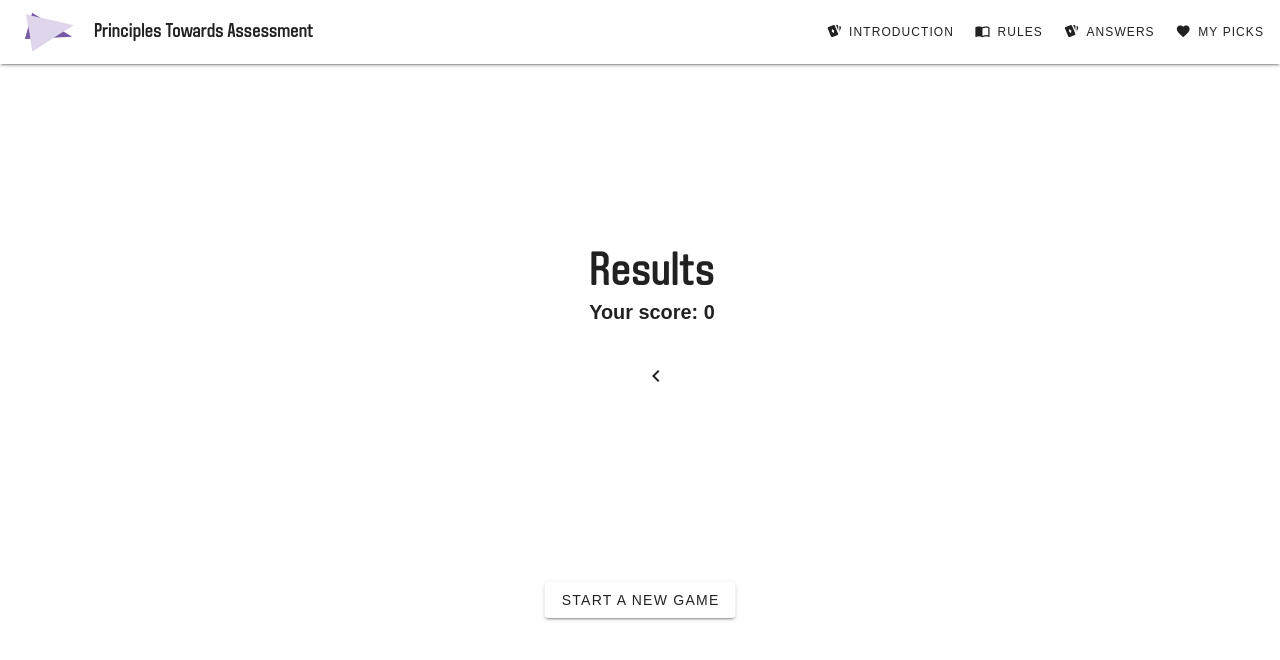
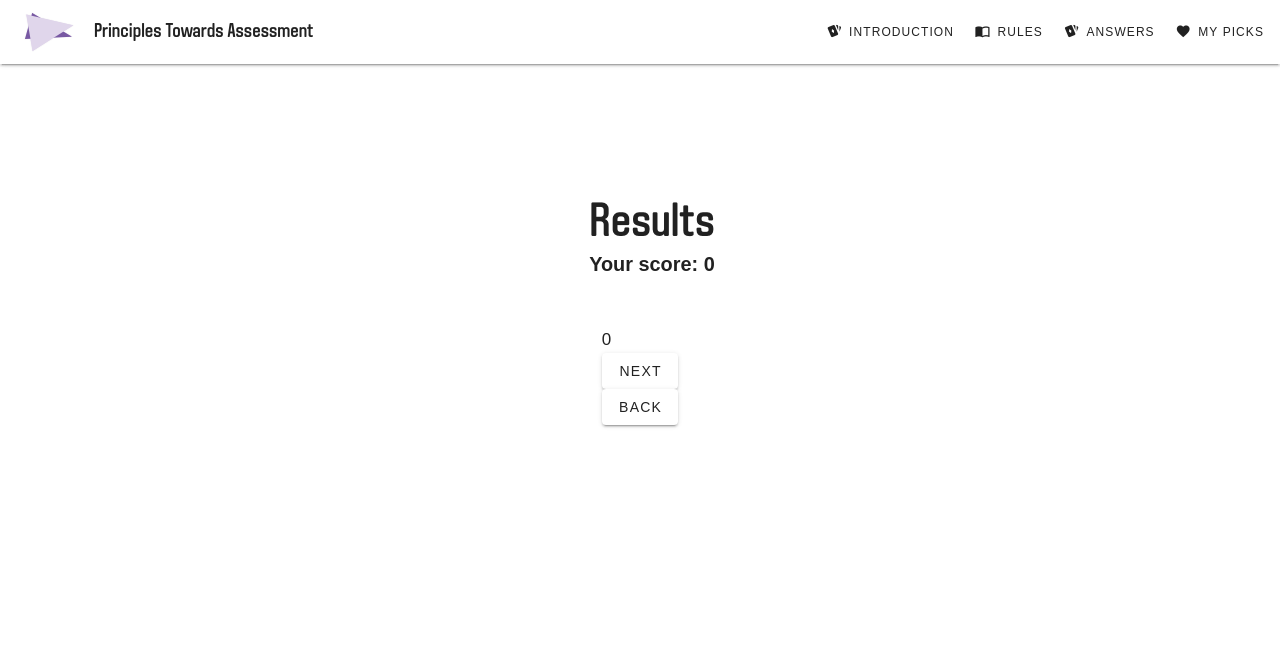
Before and after one commit to bpdavies92/principles-for-assessment, a Vue app: page / in a window 1280 px wide. Shown: the top 660 px of the page. Built offline with nearby package versions, Linux system fonts and the light colour scheme.

Commit message:
Added custom back and forward buttons with functions to make them work and loop when they read the end

```diff
--- a/src/components/GameFinished.vue
+++ b/src/components/GameFinished.vue
@@ -18,17 +18,16 @@
 
         <v-window
             v-model="window"
-            show-arrows
             class='pa-12'
             continues
+            min-height='450px'
+            width='100%'
+            continuous
         >
         <v-window-item
           v-for="(card, index) in myQuestionAnswers"
           :key="index"
           class="overflow-visible"
-
-
-
         >
                   <!-- QUESTION CARD -->
           <v-sheet class="d-flex">
@@ -53,9 +52,12 @@
               </FlashCard>
           </v-sheet>
         </v-window-item>
+        {{ window }}
+        <v-btn @click="nextCard">Next</v-btn>
+        <v-btn @click="backCard">Back</v-btn>
     </v-window>
 
-    <v-btn @click="resetGame" class="position-absolute restart-btn">Start a new game</v-btn>
+
 
     </v-sheet>
   </template>
@@ -87,6 +89,23 @@
     gamePoints.value = 0;
     myQuestionAnswers.value = [];
   }
+
+  function nextCard() {
+    if(window.value === myQuestionAnswers.value.length - 1) {
+      window.value = 0
+    } else {
+      window.value += 1
+    }
+  }
+
+    function backCard() {
+    if(window.value <= 0) {
+      window.value = myQuestionAnswers.value.length -1
+    } else {
+      window.value =  window.value - 1
+    }
+  }
+
   </script>
 
   <style lang="scss" scoped>
--- a/src/stores/cardInfo.js
+++ b/src/stores/cardInfo.js
@@ -565,7 +565,6 @@ export const useCardStore = defineStore('cardInfo', {
 
             return onlyImages.slice(0, 8)
         }
-
     },
     actions: {
         reshuffleQuestionCard() {
```
